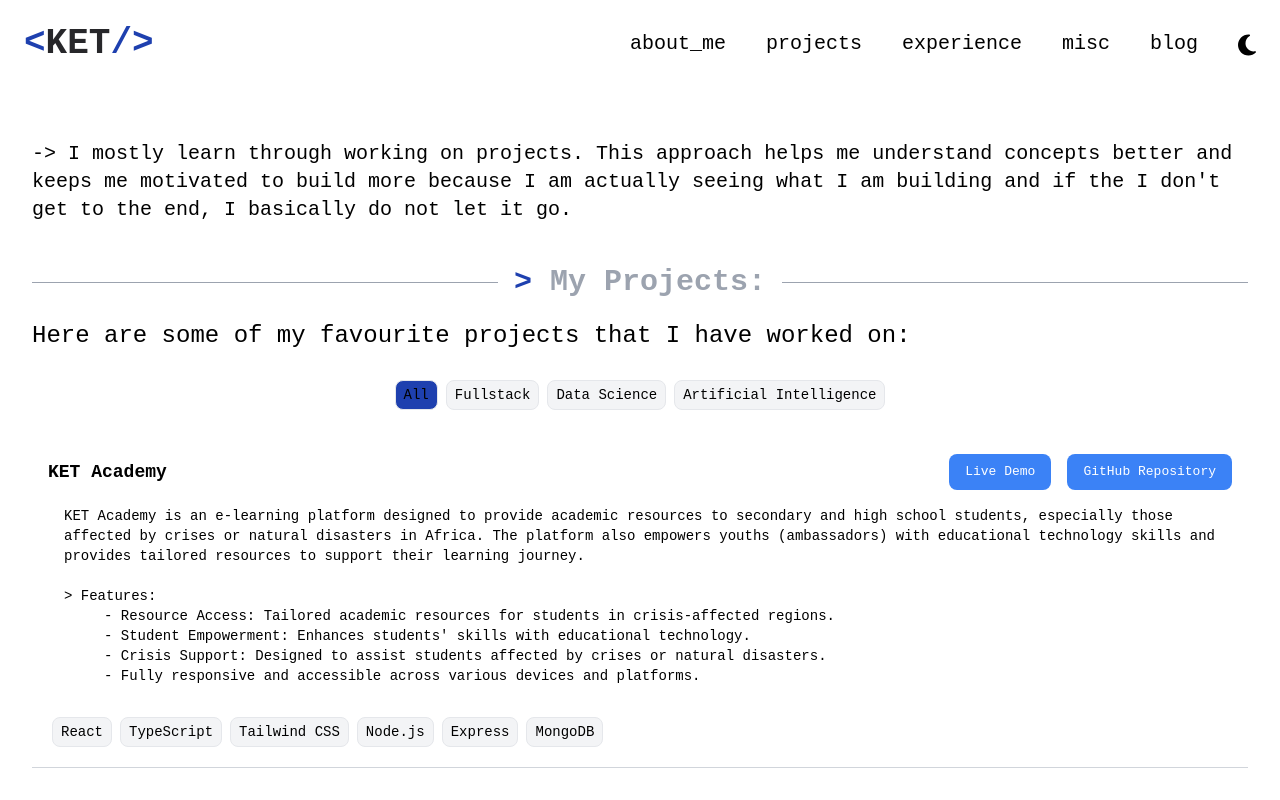
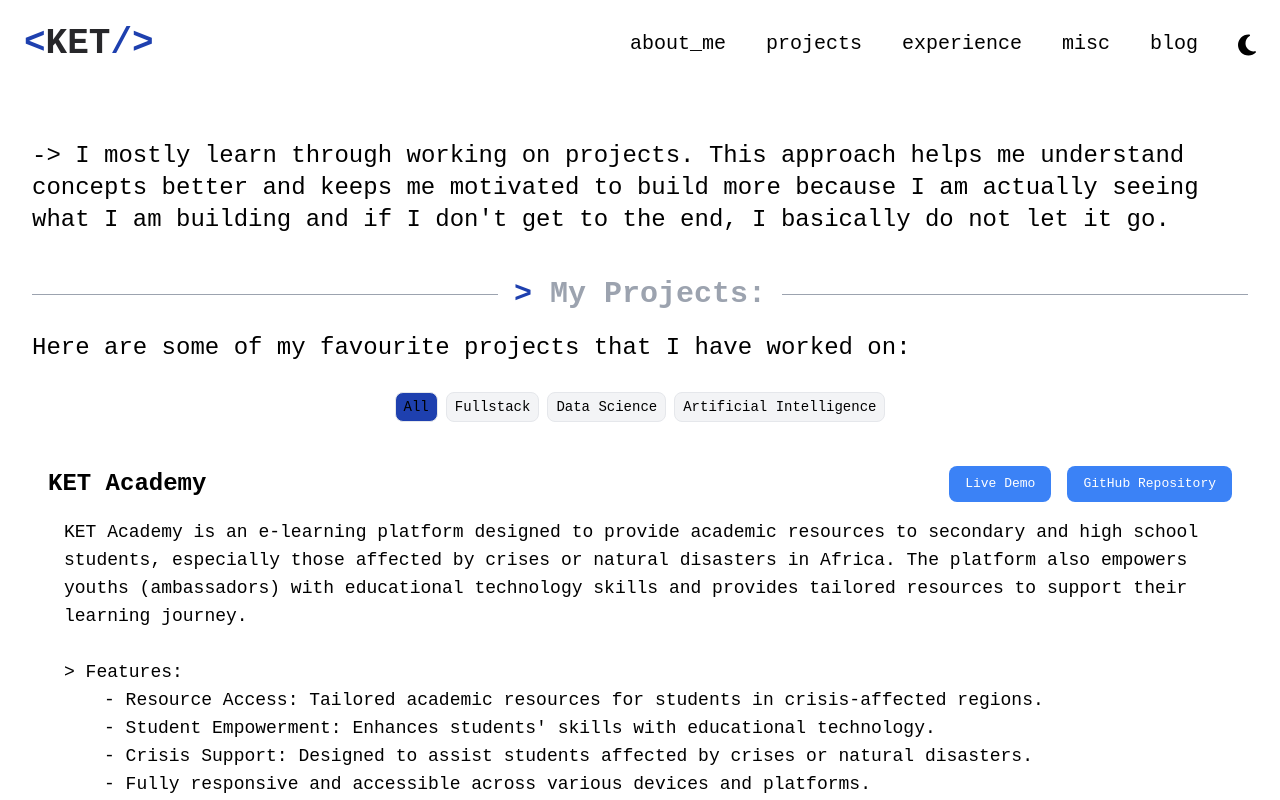
Before and after one commit to 9117KET/my-portfolio, a React (Vite) app: page /projects in a window 1280 px wide. Shown: the top 800 px of the page. Built offline with nearby package versions, Linux system fonts and the light colour scheme.

Commit message:
adjusted the styling based on the screen sizes

```diff
--- a/src/components/AboutMe.tsx
+++ b/src/components/AboutMe.tsx
@@ -8,13 +8,13 @@ export default function AboutMe() {
                 {/* Text container */}
                 <div>
                     {/* Main heading with typewriter and caret animations */}
-                    <h1 className="text-2xl sm:text-4xl md:text-6xl font-bold relative w-full md:w-[max-content] font-mono
+                    <h1 className="text-xl sm:text-3xl md:text-6xl font-bold relative w-full md:w-[max-content] font-mono
                         before:absolute before:inset-0 before:animate-typewriter before:bg-white before:dark:bg-[#2D2E32]
                         after:absolute after:inset-0 after:w-[0.125em] after:animate-caret after:bg-blue-500
                         sm:before:w-[calc(100% + 0.125em)]">Kinlo-Ephriam-Tangiri</h1>
-                    <h2 className="text-xl sm:text-xl md:text-2xl mt-2">Tech Enthusiast & Student Entrepreneur</h2>
+                    <h2 className="text-sm sm:text-xl md:text-2xl mt-2">Tech Enthusiast & Student Entrepreneur</h2>
                     {/* Introduction list */}
-                    <ul className="list-disc pl-5 text-sm mt-4 font-mono">
+                    <ul className="list-disc pl-5 text-xs sm:text-sm mt-4 font-mono">
                         <li>Hello! I'm Kinlo, often referred to as "Professor." I'm pursuing a major in Computer Science and a minor in Data Science with an elective in Artificial Intelligence and Machine Learning at Constructor University, Bremen, Germany. I have a passion for educational technology. I actively share my knowledge on various social media platforms especially on LinkedIn</li>
                     </ul>
                     {/* My CV button */}
@@ -39,7 +39,7 @@ export default function AboutMe() {
                         <span className="text-lg sm:text-xl md:text-3xl font-semibold flex-shrink mx-4 text-gray-400"><span className="text-blue-500">{`>`}</span> My Projects</span>
                         <div className="flex-grow border-t border-gray-400"></div>
                     </div>
-                    <ul className="pl-5 sm:pl-10 md:pl-20 mt-4 space-y-2 text-base sm:text-base md:text-lg dark:text-gray-300">
+                    <ul className="pl-5 sm:pl-10 md:pl-20 mt-4 space-y-2 text-xs sm:text-sm md:text-lg dark:text-gray-300">
                         {
                             builds.map((build, key) => (
                                 <li key={key}><span className="text-blue-500">{'>'} </span>{build}</li>
@@ -60,11 +60,11 @@ export default function AboutMe() {
                     </div>
 
                     {/* Personal statements */}
-                    <p className="pl-2 md:pl-6 text-base sm:text-base md:text-lg dark:text-gray-300"><span className="text-blue-500">| </span>I enjoy teaching, problem solving and learning new things.</p>
-                    <p className="pl-2 md:pl-6 text-base sm:text-base md:text-lg dark:text-gray-300"><span className="text-blue-500">| </span>If I am not studying or coding, I will definitely be:</p>
+                    <p className="pl-2 md:pl-6 text-xs sm:text-sm md:text-lg dark:text-gray-300"><span className="text-blue-500">| </span>I enjoy teaching, problem solving and learning new things.</p>
+                    <p className="pl-2 md:pl-6 text-xs sm:text-sm md:text-lg dark:text-gray-300"><span className="text-blue-500">| </span>If I am not studying or coding, I will definitely be:</p>
 
                     {/* List of hobbies */}
-                    <ul className="pl-5 sm:pl-10 md:pl-20 space-y-2 text-base sm:text-base md:text-lg dark:text-gray-300">
+                    <ul className="pl-5 sm:pl-10 md:pl-20 space-y-2 text-xs sm:text-sm md:text-lg dark:text-gray-300">
                         {
                             hobbies.map((hobby, key) => (
                                 <li key={key}><span className="text-blue-500">{'>'} </span>{hobby}</li>
@@ -80,8 +80,8 @@ export default function AboutMe() {
                         <span className="text-lg sm:text-xl md:text-3xl font-semibold flex-shrink mx-4 text-gray-400"><span className="text-blue-500">{`>`}</span> My Current Role</span>
                         <div className="flex-grow border-t border-gray-400"></div>
                     </div>
-                    <p className="pl-2 md:pl-6 mt-4 text-base sm:text-base md:text-lg dark:text-gray-300"><span className="text-blue-800">| </span>Assistant project manager for YouthTeamUp @ Constructor University</p>
-                    <p className="pl-2 md:pl-6 mt-4 text-base sm:text-base md:text-lg dark:text-gray-300"><span className="text-blue-800">| </span>Currently an incoming SWE Resident at Headstarter.</p>
+                    <p className="pl-2 md:pl-6 mt-4 text-xs sm:text-sm md:text-lg dark:text-gray-300"><span className="text-blue-800">| </span>Assistant project manager for YouthTeamUp @ Constructor University</p>
+                    <p className="pl-2 md:pl-6 mt-4 text-xs sm:text-sm md:text-lg dark:text-gray-300"><span className="text-blue-800">| </span>Currently an incoming SWE Resident at Headstarter.</p>
                 </div>
             </div>
         </div>
--- a/src/components/Project.tsx
+++ b/src/components/Project.tsx
@@ -13,7 +13,7 @@ export default function Project({id, name, features, description, github, techno
     <div id={id} className="p-4 border-b border-gray-300 transition-all duration-300 hover:bg-gray-100 dark:hover:bg-gray-700 dark:border-gray-600 mt-6">
         {/* Header section with project name and buttons for demo and GitHub */}
         <div className="flex justify-between items-center mb-4">
-            <h2 className="text-lg font-semibold">{name}</h2>
+            <h2 className="text-lg font-semibold md:text-xl lg:text-2xl">{name}</h2>
             <div className="flex gap-4">
                 {/* Conditional rendering for Live Demo button if demo URL is provided */}
                 {
@@ -31,8 +31,8 @@ export default function Project({id, name, features, description, github, techno
             </div>
         </div>
         {/* Project description and features list */}
-        <div className="mb-2 text-sm flex-1 ml-4">
-            <p className="">{description}</p><br/>
+        <div className="mb-2 text-sm flex-1 ml-4 md:text-base lg:text-lg">
+            <p>{description}</p><br/>
             <p>{`> `}Features:</p>
             <ul className="pl-10">
                 {
@@ -45,7 +45,7 @@ export default function Project({id, name, features, description, github, techno
         {/* Technologies used section */}
         <div className="flex flex-wrap">
             {technologies.map(tech => (
-                <span key={tech} className="text-sm border border-lightText dark:border-gray-500 bg-gray-100 dark:bg-gray-700 rounded-lg m-1 px-2 py-1 transition-all duration-300 hover:bg-blue-300 dark:hover:bg-blue-500">{tech}</span> // Mapping technologies to tags
+                <span key={tech} className="text-sm border border-lightText dark:border-gray-500 bg-gray-100 dark:bg-gray-700 rounded-lg m-1 px-2 py-1 transition-all duration-300 hover:bg-blue-300 dark:hover:bg-blue-500 md:text-base lg:text-lg">{tech}</span> // Mapping technologies to tags
             ))}
         </div>
     </div>
--- a/src/pages/Projects.tsx
+++ b/src/pages/Projects.tsx
@@ -32,19 +32,19 @@ export default function Projects() {
         <div className={`${styles.boxWidth}`}>
           <div className={`${styles.boxWidth} mt-5 p-8 dark:text-gray-300`}>
             {/* Introduction text */}
-            <h3 className="text-xl dark:text-gray-300 text-black mb-5">
+            <h3 className="text-sm sm:text-lg md:text-xl lg:text-2xl dark:text-gray-300 text-black mb-5">
               {`-> `}I mostly learn through working on projects. This approach helps me understand concepts better and keeps me motivated to build more because I am
-              actually seeing what I am building and if the I don't get to the end, I basically do not let it go.
+              actually seeing what I am building and if I don't get to the end, I basically do not let it go.
             </h3>
             {/* Divider with "My Projects" text */}
-            <div className="relative flex py-5 items-center">
+            <div className="relative flex py-3 md:py-5 items-center">
               <div className="flex-grow border-t border-gray-400"></div>
-              <span className="text-3xl font-semibold flex-shrink mx-4 text-gray-400">
+              <span className="text-lg sm:text-xl md:text-2xl lg:text-3xl font-semibold flex-shrink mx-2 md:mx-4 text-gray-400">
                 <span className="text-blue-800">{`>`}</span> My Projects:
               </span>
               <div className="flex-grow border-t border-gray-400"></div>
             </div>
-            <h3 className="text-2xl">Here are some of my favourite projects that I have worked on:</h3>
+            <h3 className="text-sm sm:text-lg md:text-xl lg:text-2xl dark:text-gray-300 text-black mb-5">Here are some of my favourite projects that I have worked on:</h3>
 
             {/* Language filter buttons */}
             <div className="flex flex-wrap justify-center mt-6">
```
